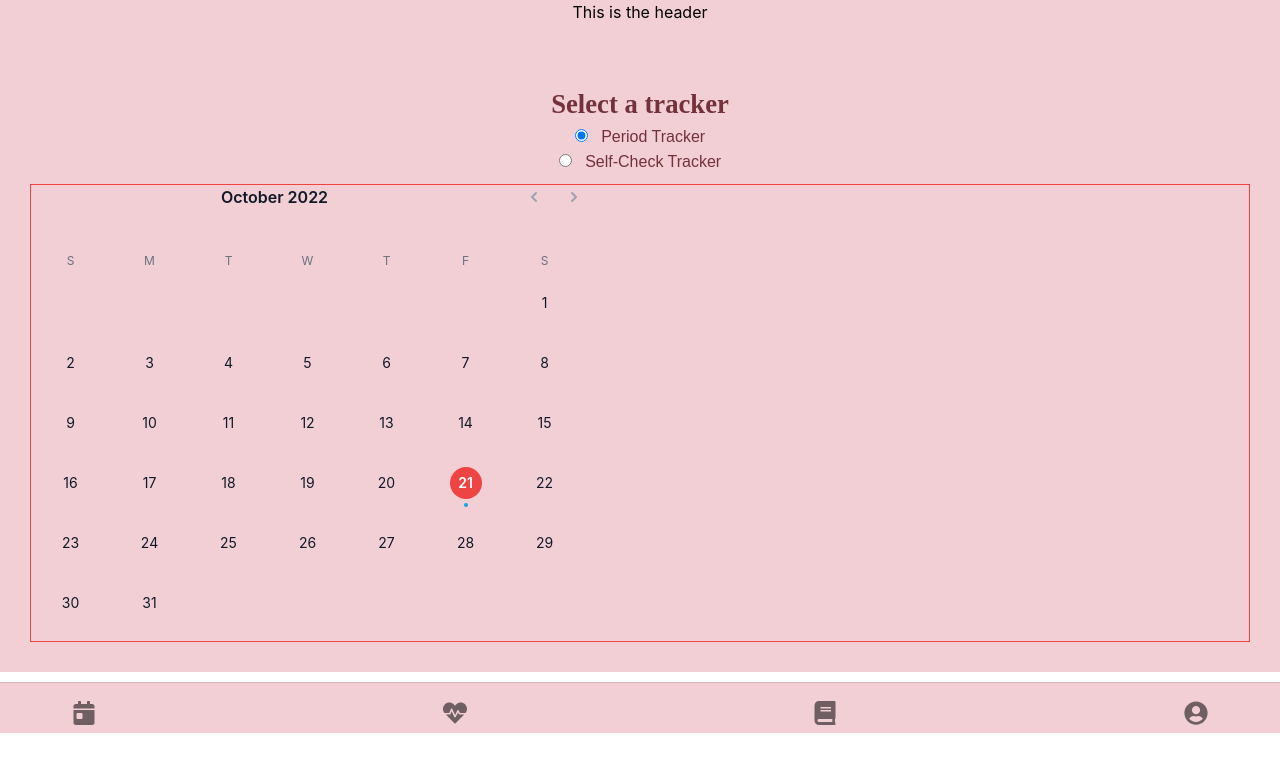
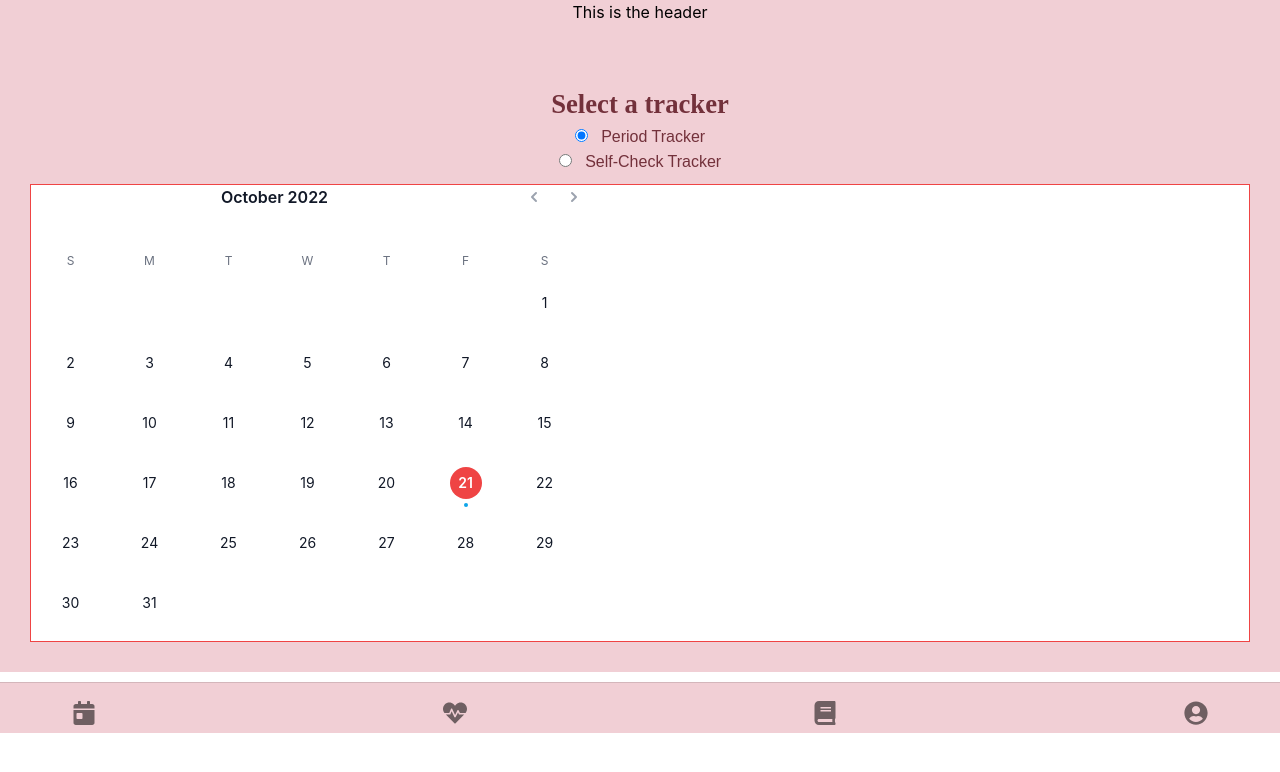
Before and after one commit to gracexkan/pink-hope-breastcheck-tool, a React (Create React App) app in the folder client/: page / in a window 1280 px wide. Shown: the top 772 px of the page. Built offline with nearby package versions, Linux system fonts and the light colour scheme; no server answers; the HTML template or start-up script is replaced by a standard one.

Commit message:
fixed calendar background color;

```diff
--- a/client/src/components/CalTracker.jsx
+++ b/client/src/components/CalTracker.jsx
@@ -61,7 +61,7 @@ const CalTracker = ({isPeriodLogs}) => {
   return (
     <div className="w-full">
       <div>
-        <div className="md:grid md:grid-cols-2 md:divide-x md:divide-gray-200 border border-red-500">
+        <div className="md:grid md:grid-cols-2 md:divide-x md:divide-gray-200 border border-red-500 bg-white">
           <div className="md:pr-14">
             <div className="flex items-center">
               <h2 className="flex-auto font-semibold text-gray-900">
```
